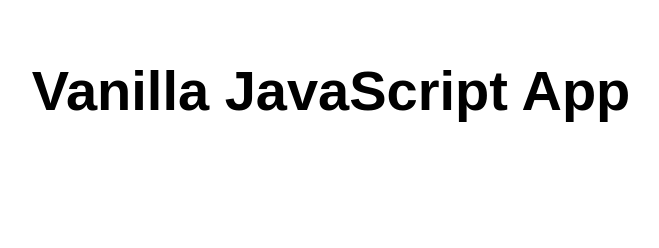
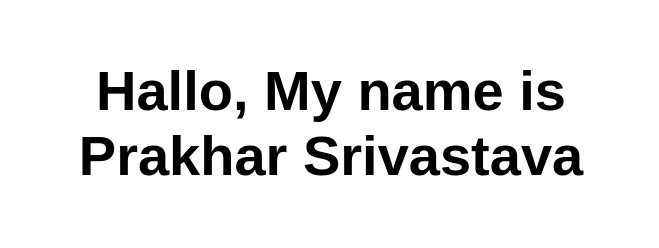
Before and after one commit to prakharsdev/utcloud2021azapp, a plain HTML site: page index.html in a window 1280 px wide. Shown: the whole page, without its empty margins (309-968 px from the left). Drawn offline with Linux system fonts and the light colour scheme.

Commit message:
Update index.html

```diff
--- a/index.html
+++ b/index.html
@@ -10,7 +10,7 @@
 
 <body>
   <main>
-    <h1>Vanilla JavaScript App</h1>
+    <h1>Hallo, My name is Prakhar Srivastava</h1>
   </main>
 </body>
 
```
